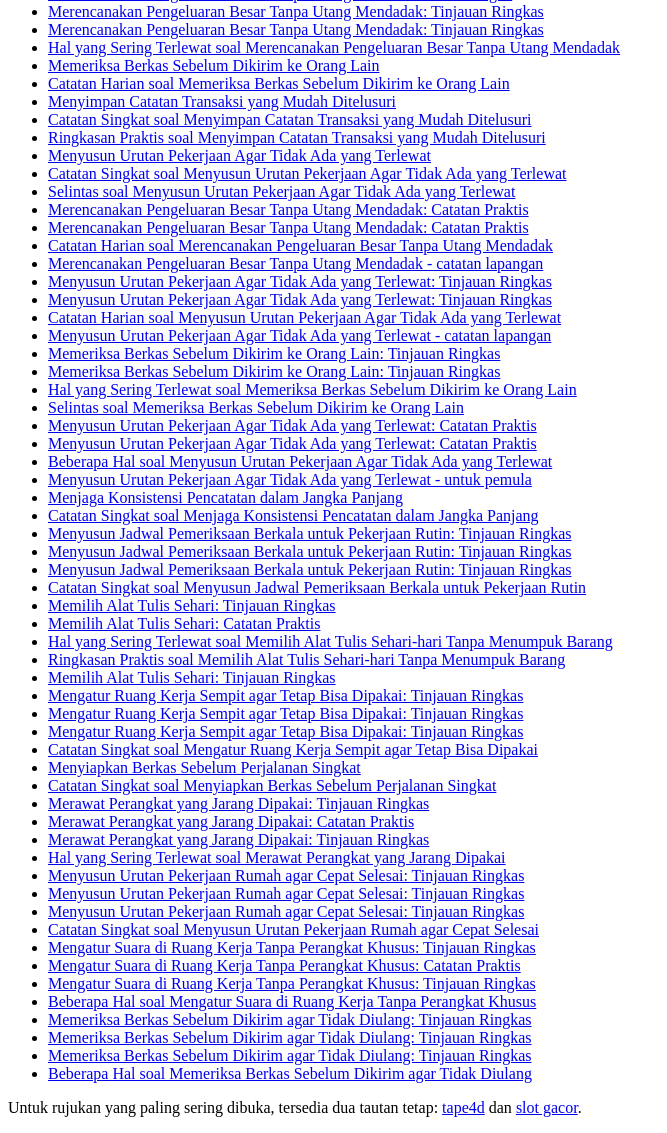
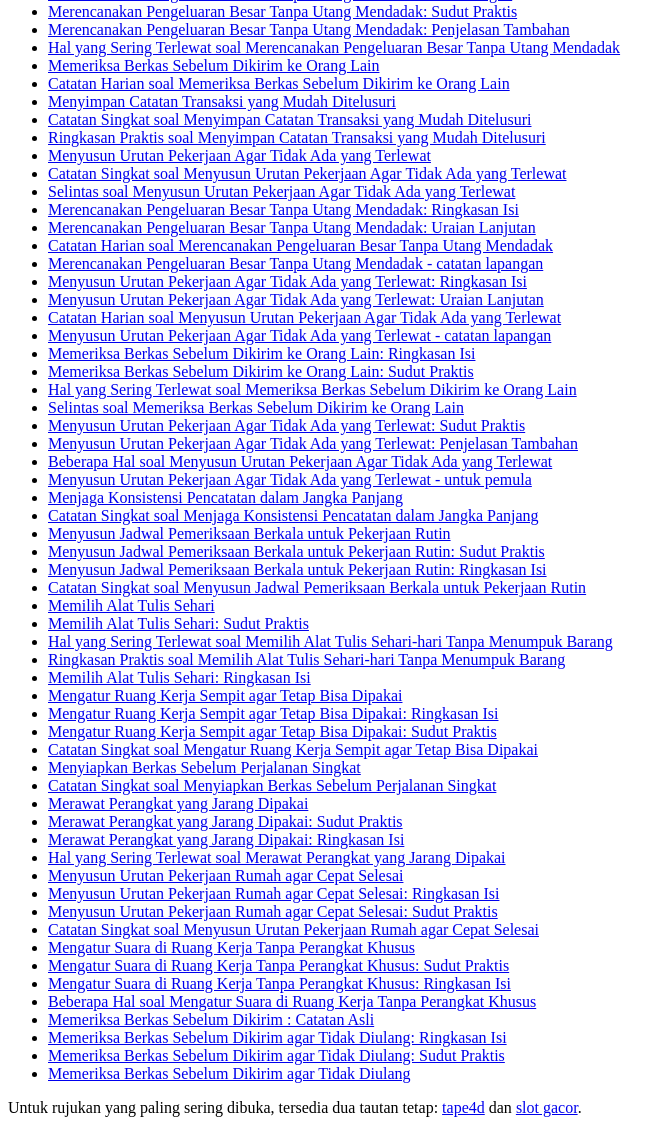
Before and after one commit to vevelabubu-cloud/tape4d-pages, a plain HTML site: page index.html in a window 1280 px wide. Shown: the part 234-1367 px from the top of the page, without its empty margins (0-667 px from the left). Drawn offline with Linux system fonts and the light colour scheme.

Commit message:
add discovery layer: index.html

```diff
--- a/index.html
+++ b/index.html
@@ -13,8 +13,8 @@ tidak relevan tidak lagi ditautkan dari sini.</p>
   <li><a href="t4d-b8-1-merencanakan-pengeluaran-besar.html">Merencanakan Pengeluaran Besar Tanpa Utang Mendadak</a></li>
   <li><a href="t4d-b8-1-merencanakan-pengeluaran-besar-v2.html">Catatan Singkat soal Merencanakan Pengeluaran Besar Tanpa Utang Mendadak</a></li>
   <li><a href="t4d-b8-1-merencanakan-pengeluaran-besar-v3.html">Merencanakan Pengeluaran Besar Tanpa Utang Mendadak - versi ringan</a></li>
-  <li><a href="t4d-b8-10-merencanakan-pengeluaran-besar.html">Merencanakan Pengeluaran Besar Tanpa Utang Mendadak: Tinjauan Ringkas</a></li>
-  <li><a href="t4d-b8-10-merencanakan-pengeluaran-besar-tanpa-utang-mendadak-tinjauan.html">Merencanakan Pengeluaran Besar Tanpa Utang Mendadak: Tinjauan Ringkas</a></li>
+  <li><a href="t4d-b8-10-merencanakan-pengeluaran-besar.html">Merencanakan Pengeluaran Besar Tanpa Utang Mendadak: Sudut Praktis</a></li>
+  <li><a href="t4d-b8-10-merencanakan-pengeluaran-besar-tanpa-utang-mendadak-tinjauan.html">Merencanakan Pengeluaran Besar Tanpa Utang Mendadak: Penjelasan Tambahan</a></li>
   <li><a href="t4d-b8-10-merencanakan-pengeluaran-besar-v2.html">Hal yang Sering Terlewat soal Merencanakan Pengeluaran Besar Tanpa Utang Mendadak</a></li>
   <li><a href="t4d-b8-2-memeriksa-berkas-sebelum-dikirim.html">Memeriksa Berkas Sebelum Dikirim ke Orang Lain</a></li>
   <li><a href="t4d-b8-2-memeriksa-berkas-sebelum-dikirim-v2.html">Catatan Harian soal Memeriksa Berkas Sebelum Dikirim ke Orang Lain</a></li>
@@ -24,55 +24,55 @@ tidak relevan tidak lagi ditautkan dari sini.</p>
   <li><a href="t4d-b8-4-menyusun-urutan-pekerjaan.html">Menyusun Urutan Pekerjaan Agar Tidak Ada yang Terlewat</a></li>
   <li><a href="t4d-b8-4-menyusun-urutan-pekerjaan-v2.html">Catatan Singkat soal Menyusun Urutan Pekerjaan Agar Tidak Ada yang Terlewat</a></li>
   <li><a href="t4d-b8-4-menyusun-urutan-pekerjaan-v3.html">Selintas soal Menyusun Urutan Pekerjaan Agar Tidak Ada yang Terlewat</a></li>
-  <li><a href="t4d-b8-5-merencanakan-pengeluaran-besar.html">Merencanakan Pengeluaran Besar Tanpa Utang Mendadak: Catatan Praktis</a></li>
-  <li><a href="t4d-b8-5-merencanakan-pengeluaran-besar-tanpa-utang-mendadak-catatan.html">Merencanakan Pengeluaran Besar Tanpa Utang Mendadak: Catatan Praktis</a></li>
+  <li><a href="t4d-b8-5-merencanakan-pengeluaran-besar.html">Merencanakan Pengeluaran Besar Tanpa Utang Mendadak: Ringkasan Isi</a></li>
+  <li><a href="t4d-b8-5-merencanakan-pengeluaran-besar-tanpa-utang-mendadak-catatan.html">Merencanakan Pengeluaran Besar Tanpa Utang Mendadak: Uraian Lanjutan</a></li>
   <li><a href="t4d-b8-5-merencanakan-pengeluaran-besar-v2.html">Catatan Harian soal Merencanakan Pengeluaran Besar Tanpa Utang Mendadak</a></li>
   <li><a href="t4d-b8-5-merencanakan-pengeluaran-besar-v3.html">Merencanakan Pengeluaran Besar Tanpa Utang Mendadak - catatan lapangan</a></li>
-  <li><a href="t4d-b8-6-menyusun-urutan-pekerjaan.html">Menyusun Urutan Pekerjaan Agar Tidak Ada yang Terlewat: Tinjauan Ringkas</a></li>
-  <li><a href="t4d-b8-6-menyusun-urutan-pekerjaan-agar-tidak-ada-yang-terlewat-tinja.html">Menyusun Urutan Pekerjaan Agar Tidak Ada yang Terlewat: Tinjauan Ringkas</a></li>
+  <li><a href="t4d-b8-6-menyusun-urutan-pekerjaan.html">Menyusun Urutan Pekerjaan Agar Tidak Ada yang Terlewat: Ringkasan Isi</a></li>
+  <li><a href="t4d-b8-6-menyusun-urutan-pekerjaan-agar-tidak-ada-yang-terlewat-tinja.html">Menyusun Urutan Pekerjaan Agar Tidak Ada yang Terlewat: Uraian Lanjutan</a></li>
   <li><a href="t4d-b8-6-menyusun-urutan-pekerjaan-v2.html">Catatan Harian soal Menyusun Urutan Pekerjaan Agar Tidak Ada yang Terlewat</a></li>
   <li><a href="t4d-b8-6-menyusun-urutan-pekerjaan-v3.html">Menyusun Urutan Pekerjaan Agar Tidak Ada yang Terlewat - catatan lapangan</a></li>
-  <li><a href="t4d-b8-7-memeriksa-berkas-sebelum-dikirim.html">Memeriksa Berkas Sebelum Dikirim ke Orang Lain: Tinjauan Ringkas</a></li>
-  <li><a href="t4d-b8-7-memeriksa-berkas-sebelum-dikirim-ke-orang-lain-tinjauan-ring.html">Memeriksa Berkas Sebelum Dikirim ke Orang Lain: Tinjauan Ringkas</a></li>
+  <li><a href="t4d-b8-7-memeriksa-berkas-sebelum-dikirim.html">Memeriksa Berkas Sebelum Dikirim ke Orang Lain: Ringkasan Isi</a></li>
+  <li><a href="t4d-b8-7-memeriksa-berkas-sebelum-dikirim-ke-orang-lain-tinjauan-ring.html">Memeriksa Berkas Sebelum Dikirim ke Orang Lain: Sudut Praktis</a></li>
   <li><a href="t4d-b8-7-memeriksa-berkas-sebelum-dikirim-v2.html">Hal yang Sering Terlewat soal Memeriksa Berkas Sebelum Dikirim ke Orang Lain</a></li>
   <li><a href="t4d-b8-7-memeriksa-berkas-sebelum-dikirim-v3.html">Selintas soal Memeriksa Berkas Sebelum Dikirim ke Orang Lain</a></li>
-  <li><a href="t4d-b8-8-menyusun-urutan-pekerjaan.html">Menyusun Urutan Pekerjaan Agar Tidak Ada yang Terlewat: Catatan Praktis</a></li>
-  <li><a href="t4d-b8-8-menyusun-urutan-pekerjaan-agar-tidak-ada-yang-terlewat-catat.html">Menyusun Urutan Pekerjaan Agar Tidak Ada yang Terlewat: Catatan Praktis</a></li>
+  <li><a href="t4d-b8-8-menyusun-urutan-pekerjaan.html">Menyusun Urutan Pekerjaan Agar Tidak Ada yang Terlewat: Sudut Praktis</a></li>
+  <li><a href="t4d-b8-8-menyusun-urutan-pekerjaan-agar-tidak-ada-yang-terlewat-catat.html">Menyusun Urutan Pekerjaan Agar Tidak Ada yang Terlewat: Penjelasan Tambahan</a></li>
   <li><a href="t4d-b8-8-menyusun-urutan-pekerjaan-v2.html">Beberapa Hal soal Menyusun Urutan Pekerjaan Agar Tidak Ada yang Terlewat</a></li>
   <li><a href="t4d-b8-8-menyusun-urutan-pekerjaan-v3.html">Menyusun Urutan Pekerjaan Agar Tidak Ada yang Terlewat - untuk pemula</a></li>
   <li><a href="t4d-b8-9-menjaga-konsistensi-pencatatan.html">Menjaga Konsistensi Pencatatan dalam Jangka Panjang</a></li>
   <li><a href="t4d-b8-9-menjaga-konsistensi-pencatatan-v2.html">Catatan Singkat soal Menjaga Konsistensi Pencatatan dalam Jangka Panjang</a></li>
-  <li><a href="t4d-b9-1-menyusun-jadwal-pemeriksaan-berkala.html">Menyusun Jadwal Pemeriksaan Berkala untuk Pekerjaan Rutin: Tinjauan Ringkas</a></li>
-  <li><a href="t4d-b9-1-menyusun-jadwal-pemeriksaan-berkala-menyusun-jadwal-pemeriksaan-berkala-untuk-pekerjaan-rutin-ti.html">Menyusun Jadwal Pemeriksaan Berkala untuk Pekerjaan Rutin: Tinjauan Ringkas</a></li>
-  <li><a href="t4d-b9-1-menyusun-jadwal-pemeriksaan-berkala-untuk-pekerjaan-rutin-ti.html">Menyusun Jadwal Pemeriksaan Berkala untuk Pekerjaan Rutin: Tinjauan Ringkas</a></li>
+  <li><a href="t4d-b9-1-menyusun-jadwal-pemeriksaan-berkala.html">Menyusun Jadwal Pemeriksaan Berkala untuk Pekerjaan Rutin</a></li>
+  <li><a href="t4d-b9-1-menyusun-jadwal-pemeriksaan-berkala-menyusun-jadwal-pemeriksaan-berkala-untuk-pekerjaan-rutin-ti.html">Menyusun Jadwal Pemeriksaan Berkala untuk Pekerjaan Rutin: Sudut Praktis</a></li>
+  <li><a href="t4d-b9-1-menyusun-jadwal-pemeriksaan-berkala-untuk-pekerjaan-rutin-ti.html">Menyusun Jadwal Pemeriksaan Berkala untuk Pekerjaan Rutin: Ringkasan Isi</a></li>
   <li><a href="t4d-b9-1-menyusun-jadwal-pemeriksaan-berkala-v2.html">Catatan Singkat soal Menyusun Jadwal Pemeriksaan Berkala untuk Pekerjaan Rutin</a></li>
-  <li><a href="t4d-b9-2-memilih-alat-tulis-sehari-hari.html">Memilih Alat Tulis Sehari: Tinjauan Ringkas</a></li>
-  <li><a href="t4d-b9-2-memilih-alat-tulis-sehari-hari-memilih-alat-tulis-sehari-catatan-praktis.html">Memilih Alat Tulis Sehari: Catatan Praktis</a></li>
+  <li><a href="t4d-b9-2-memilih-alat-tulis-sehari-hari.html">Memilih Alat Tulis Sehari</a></li>
+  <li><a href="t4d-b9-2-memilih-alat-tulis-sehari-hari-memilih-alat-tulis-sehari-catatan-praktis.html">Memilih Alat Tulis Sehari: Sudut Praktis</a></li>
   <li><a href="t4d-b9-2-memilih-alat-tulis-sehari-hari-v2.html">Hal yang Sering Terlewat soal Memilih Alat Tulis Sehari-hari Tanpa Menumpuk Barang</a></li>
   <li><a href="t4d-b9-2-memilih-alat-tulis-sehari-hari-v3.html">Ringkasan Praktis soal Memilih Alat Tulis Sehari-hari Tanpa Menumpuk Barang</a></li>
-  <li><a href="t4d-b9-2-memilih-alat-tulis-sehari-tinjauan-ringkas.html">Memilih Alat Tulis Sehari: Tinjauan Ringkas</a></li>
-  <li><a href="t4d-b9-3-mengatur-ruang-kerja-sempit.html">Mengatur Ruang Kerja Sempit agar Tetap Bisa Dipakai: Tinjauan Ringkas</a></li>
-  <li><a href="t4d-b9-3-mengatur-ruang-kerja-sempit-agar-tetap-bisa-dipakai-tinjauan.html">Mengatur Ruang Kerja Sempit agar Tetap Bisa Dipakai: Tinjauan Ringkas</a></li>
-  <li><a href="t4d-b9-3-mengatur-ruang-kerja-sempit-mengatur-ruang-kerja-sempit-agar-tetap-bisa-dipakai-tinjauan.html">Mengatur Ruang Kerja Sempit agar Tetap Bisa Dipakai: Tinjauan Ringkas</a></li>
+  <li><a href="t4d-b9-2-memilih-alat-tulis-sehari-tinjauan-ringkas.html">Memilih Alat Tulis Sehari: Ringkasan Isi</a></li>
+  <li><a href="t4d-b9-3-mengatur-ruang-kerja-sempit.html">Mengatur Ruang Kerja Sempit agar Tetap Bisa Dipakai</a></li>
+  <li><a href="t4d-b9-3-mengatur-ruang-kerja-sempit-agar-tetap-bisa-dipakai-tinjauan.html">Mengatur Ruang Kerja Sempit agar Tetap Bisa Dipakai: Ringkasan Isi</a></li>
+  <li><a href="t4d-b9-3-mengatur-ruang-kerja-sempit-mengatur-ruang-kerja-sempit-agar-tetap-bisa-dipakai-tinjauan.html">Mengatur Ruang Kerja Sempit agar Tetap Bisa Dipakai: Sudut Praktis</a></li>
   <li><a href="t4d-b9-3-mengatur-ruang-kerja-sempit-v2.html">Catatan Singkat soal Mengatur Ruang Kerja Sempit agar Tetap Bisa Dipakai</a></li>
   <li><a href="t4d-b9-4-menyiapkan-berkas-sebelum-perjalanan.html">Menyiapkan Berkas Sebelum Perjalanan Singkat</a></li>
   <li><a href="t4d-b9-4-menyiapkan-berkas-sebelum-perjalanan-v2.html">Catatan Singkat soal Menyiapkan Berkas Sebelum Perjalanan Singkat</a></li>
-  <li><a href="t4d-b9-5-merawat-perangkat-yang-jarang-dipakai.html">Merawat Perangkat yang Jarang Dipakai: Tinjauan Ringkas</a></li>
-  <li><a href="t4d-b9-5-merawat-perangkat-yang-jarang-dipakai-merawat-perangkat-yang-jarang-dipakai-catatan-praktis.html">Merawat Perangkat yang Jarang Dipakai: Catatan Praktis</a></li>
-  <li><a href="t4d-b9-5-merawat-perangkat-yang-jarang-dipakai-tinjauan-ringkas.html">Merawat Perangkat yang Jarang Dipakai: Tinjauan Ringkas</a></li>
+  <li><a href="t4d-b9-5-merawat-perangkat-yang-jarang-dipakai.html">Merawat Perangkat yang Jarang Dipakai</a></li>
+  <li><a href="t4d-b9-5-merawat-perangkat-yang-jarang-dipakai-merawat-perangkat-yang-jarang-dipakai-catatan-praktis.html">Merawat Perangkat yang Jarang Dipakai: Sudut Praktis</a></li>
+  <li><a href="t4d-b9-5-merawat-perangkat-yang-jarang-dipakai-tinjauan-ringkas.html">Merawat Perangkat yang Jarang Dipakai: Ringkasan Isi</a></li>
   <li><a href="t4d-b9-5-merawat-perangkat-yang-jarang-dipakai-v2.html">Hal yang Sering Terlewat soal Merawat Perangkat yang Jarang Dipakai</a></li>
-  <li><a href="t4d-b9-6-menyusun-urutan-pekerjaan-rumah.html">Menyusun Urutan Pekerjaan Rumah agar Cepat Selesai: Tinjauan Ringkas</a></li>
-  <li><a href="t4d-b9-6-menyusun-urutan-pekerjaan-rumah-agar-cepat-selesai-tinjauan.html">Menyusun Urutan Pekerjaan Rumah agar Cepat Selesai: Tinjauan Ringkas</a></li>
-  <li><a href="t4d-b9-6-menyusun-urutan-pekerjaan-rumah-menyusun-urutan-pekerjaan-rumah-agar-cepat-selesai-tinjauan.html">Menyusun Urutan Pekerjaan Rumah agar Cepat Selesai: Tinjauan Ringkas</a></li>
+  <li><a href="t4d-b9-6-menyusun-urutan-pekerjaan-rumah.html">Menyusun Urutan Pekerjaan Rumah agar Cepat Selesai</a></li>
+  <li><a href="t4d-b9-6-menyusun-urutan-pekerjaan-rumah-agar-cepat-selesai-tinjauan.html">Menyusun Urutan Pekerjaan Rumah agar Cepat Selesai: Ringkasan Isi</a></li>
+  <li><a href="t4d-b9-6-menyusun-urutan-pekerjaan-rumah-menyusun-urutan-pekerjaan-rumah-agar-cepat-selesai-tinjauan.html">Menyusun Urutan Pekerjaan Rumah agar Cepat Selesai: Sudut Praktis</a></li>
   <li><a href="t4d-b9-6-menyusun-urutan-pekerjaan-rumah-v2.html">Catatan Singkat soal Menyusun Urutan Pekerjaan Rumah agar Cepat Selesai</a></li>
-  <li><a href="t4d-b9-7-mengatur-suara-di-ruang-kerja.html">Mengatur Suara di Ruang Kerja Tanpa Perangkat Khusus: Tinjauan Ringkas</a></li>
-  <li><a href="t4d-b9-7-mengatur-suara-di-ruang-kerja-mengatur-suara-di-ruang-kerja-tanpa-perangkat-khusus-catatan.html">Mengatur Suara di Ruang Kerja Tanpa Perangkat Khusus: Catatan Praktis</a></li>
-  <li><a href="t4d-b9-7-mengatur-suara-di-ruang-kerja-tanpa-perangkat-khusus-tinjaua.html">Mengatur Suara di Ruang Kerja Tanpa Perangkat Khusus: Tinjauan Ringkas</a></li>
+  <li><a href="t4d-b9-7-mengatur-suara-di-ruang-kerja.html">Mengatur Suara di Ruang Kerja Tanpa Perangkat Khusus</a></li>
+  <li><a href="t4d-b9-7-mengatur-suara-di-ruang-kerja-mengatur-suara-di-ruang-kerja-tanpa-perangkat-khusus-catatan.html">Mengatur Suara di Ruang Kerja Tanpa Perangkat Khusus: Sudut Praktis</a></li>
+  <li><a href="t4d-b9-7-mengatur-suara-di-ruang-kerja-tanpa-perangkat-khusus-tinjaua.html">Mengatur Suara di Ruang Kerja Tanpa Perangkat Khusus: Ringkasan Isi</a></li>
   <li><a href="t4d-b9-7-mengatur-suara-di-ruang-kerja-v2.html">Beberapa Hal soal Mengatur Suara di Ruang Kerja Tanpa Perangkat Khusus</a></li>
-  <li><a href="t4d-b9-8-memeriksa-berkas-sebelum-dikirim.html">Memeriksa Berkas Sebelum Dikirim agar Tidak Diulang: Tinjauan Ringkas</a></li>
-  <li><a href="t4d-b9-8-memeriksa-berkas-sebelum-dikirim-agar-tidak-diulang-tinjauan.html">Memeriksa Berkas Sebelum Dikirim agar Tidak Diulang: Tinjauan Ringkas</a></li>
-  <li><a href="t4d-b9-8-memeriksa-berkas-sebelum-dikirim-memeriksa-berkas-sebelum-dikirim-agar-tidak-diulang-tinjauan.html">Memeriksa Berkas Sebelum Dikirim agar Tidak Diulang: Tinjauan Ringkas</a></li>
-  <li><a href="t4d-b9-8-memeriksa-berkas-sebelum-dikirim-v2.html">Beberapa Hal soal Memeriksa Berkas Sebelum Dikirim agar Tidak Diulang</a></li>
+  <li><a href="t4d-b9-8-memeriksa-berkas-sebelum-dikirim.html">Memeriksa Berkas Sebelum Dikirim : Catatan Asli</a></li>
+  <li><a href="t4d-b9-8-memeriksa-berkas-sebelum-dikirim-agar-tidak-diulang-tinjauan.html">Memeriksa Berkas Sebelum Dikirim agar Tidak Diulang: Ringkasan Isi</a></li>
+  <li><a href="t4d-b9-8-memeriksa-berkas-sebelum-dikirim-memeriksa-berkas-sebelum-dikirim-agar-tidak-diulang-tinjauan.html">Memeriksa Berkas Sebelum Dikirim agar Tidak Diulang: Sudut Praktis</a></li>
+  <li><a href="t4d-b9-8-memeriksa-berkas-sebelum-dikirim-v2.html">Memeriksa Berkas Sebelum Dikirim agar Tidak Diulang</a></li>
 </ul>
 <p>Untuk rujukan yang paling sering dibuka, tersedia dua tautan tetap:
 <a href="https://tape4dgg.online">tape4d</a> dan <a href="https://tape4dgg.online">slot gacor</a>.</p>
```
